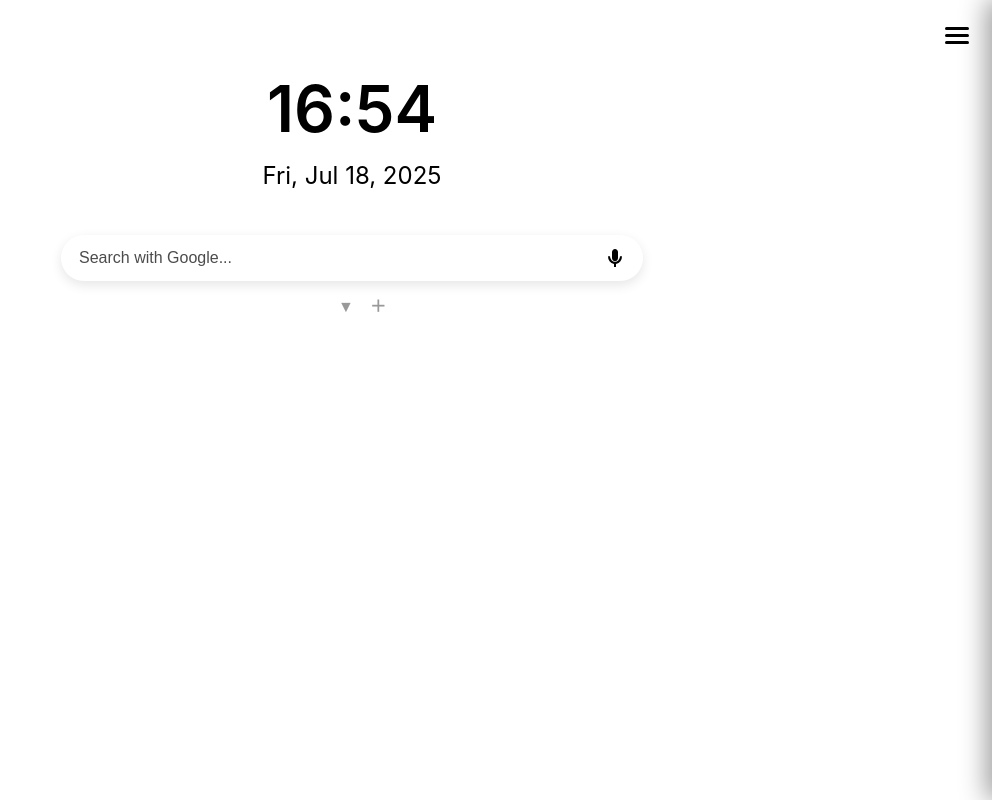
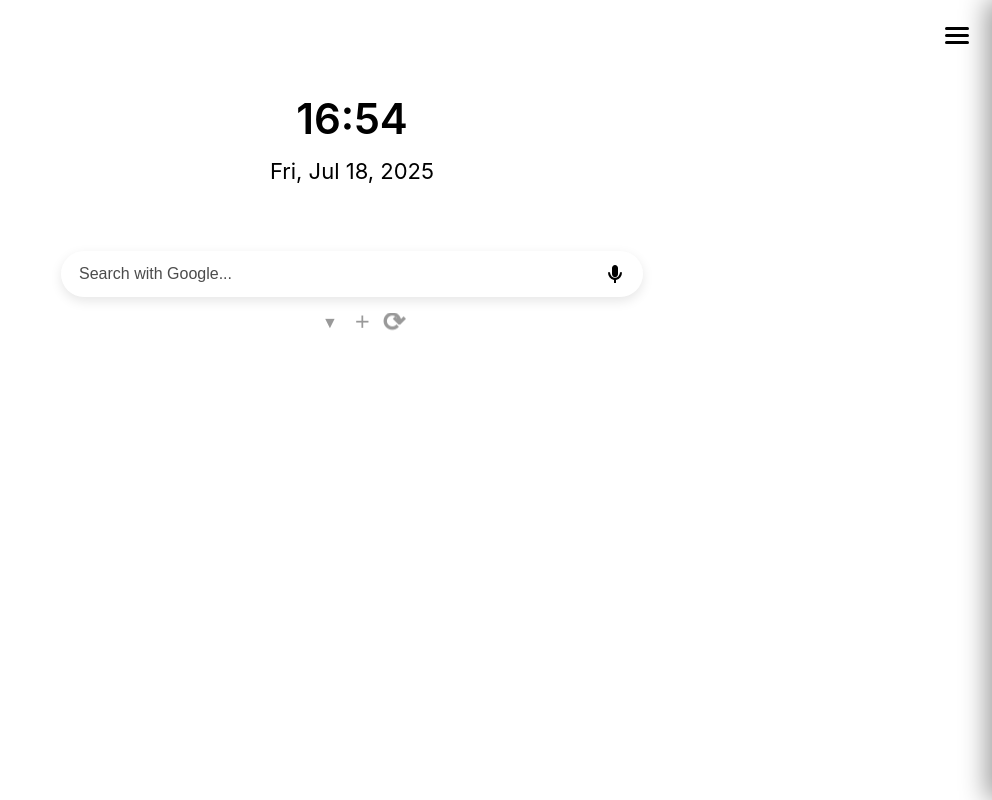
Before and after one commit to TechPreeet/HomePage-Pro, a plain HTML site: page index.html in a window 1280 px wide. Shown: the whole page, without its empty margins (288-1280 px from the left). Drawn offline with Linux system fonts and the light colour scheme.

Commit message:
Update index.html

```diff
--- a/index.html
+++ b/index.html
@@ -169,26 +169,26 @@
       padding: 20px;
       margin: 50px auto 25px auto;
       background: rgba(255, 255, 255, 0.1);
-      backdrop-filter: blur(4px);
+      backdrop-filter: blur(2px);
       /* BUG FIX & UI UPDATE: Increased border radius */
-      border-radius: 24px;
+      border-radius: 28px;
       z-index: 1;
-      min-height: 20vh;
+      min-height: 22vh;
       width: 90%;
       max-width: 480px;
       box-sizing: border-box;
     }
 
-    @media (max-width: 430px) and (min-height: 800px) {
+    @media (max-width: 430px) and (min-height: 600px) {
       .clock-wrapper {
         margin-top: 70px;
       }
     }
 
-    @media (max-width: 500px) {
+    @media (max-width: 600px) {
       .clock-wrapper {
         padding: 16px;
-        max-width: 95%;
+        max-width: 90%;
       }
     }
 .clock-wrapper {
@@ -206,7 +206,7 @@
 }
 
     .clock {
-      font-size: 64px;
+      font-size: 42px;
       font-weight: 600;
       text-align: center;
       margin-bottom: 6px;
@@ -219,7 +219,7 @@
     }
 
     .date {
-      font-size: 24px;
+      font-size: 22px;
       opacity: 1;
       font-weight: 400;
       margin-top: 8px;
@@ -1072,6 +1072,32 @@
     display: flex;
     gap: 0.5rem;
     z-index: 20;
+    }
+
+
+    /* ── Glassy circular controls: reuse for refresh ── */
+    .toggle-refresh {
+      /* same size & style as .toggle-arrow/.toggle-add */
+      position: absolute;
+      width: 1.25rem;
+      height: 1.25rem;
+      display: flex;
+      align-items: center;
+      justify-content: center;
+      background: rgba(255,255,255,0.1);
+      backdrop-filter: blur(6px);
+      opacity: 0.4;
+      border: 1px solid rgba(255,255,255,0.3);
+      border-radius: 40%;
+      cursor: pointer;
+      color: currentColor;
+      font-size: 1.7rem;
+      font-weight: 600;
+      line-height: 1;
+      transition: background 0.2s ease, transform 0.2s ease;
+      z-index: 20;
+      /* nudge the glyph up by 2px */
+      transform: translateY(-0.6px);
     }
     .toggle-arrow,
     .toggle-add {
@@ -1104,20 +1130,26 @@
 
 
 
-    /* Position them side‑by‑side, centered as before */
+    /* position all three side‑by‑side */
     .toggle-arrow {
-      top: -0.01rem;  /* adjust to just under search bar */
-      left: calc(50% - 1rem);
+      top: -0.01rem;
+      left: calc(50% - 2rem);  /* left button */
     }
     .toggle-add {
       top: -0.01rem;
-      left: calc(50% + 1rem);
-    }
-
-    /* Hover gives a stronger glass look */
+      left: 50%;               /* center button */
+      transform: translateX(50% - 1rem);
+    }
+    .toggle-refresh {
+      top: -0.01rem;
+      left: calc(50% + 2rem);  /* right button */
+    }
+
+        /* hover effect */
     .toggle-arrow:hover,
-    .toggle-add:hover {
-      background: rgba(255, 255, 255, 0.2);
+    .toggle-add:hover,
+    .toggle-refresh:hover {
+      background: rgba(255,255,255,0.2);
       transform: scale(1.05);
     }
 
@@ -1140,6 +1172,9 @@
       display: none;
     }
 
+    .collapsed .toggle-refresh {
+      display: none;
+    }
 
         /* Hide all native “×” clear buttons on search inputs */
     /* WebKit / Blink */
@@ -1257,6 +1292,9 @@
 
         <!-- “+” to add a new bookmark -->
         <button id="addBookmarkBtn" class="toggle-add" aria-label="Add bookmark">＋</button>
+
+        <!-- New: “⟳” to refresh the page -->
+        <button id="refreshBtn" class="toggle-refresh" aria-label="Refresh">⟳</button>
 
         <!-- Your existing bookmarks grid -->
         <div class="grid" id="bookmarkGrid">
@@ -2845,6 +2883,12 @@ function enableDragAndDrop() {
         }
   });
 
+
+    document.getElementById('refreshBtn').addEventListener('click', () => {
+      location.reload();
+    });
+
+
      document.addEventListener('DOMContentLoaded', () => {
   const wrapper   = document.getElementById('bookmarksWrapper');
   const toggleBtn = document.getElementById('toggleBookmarks');
```
